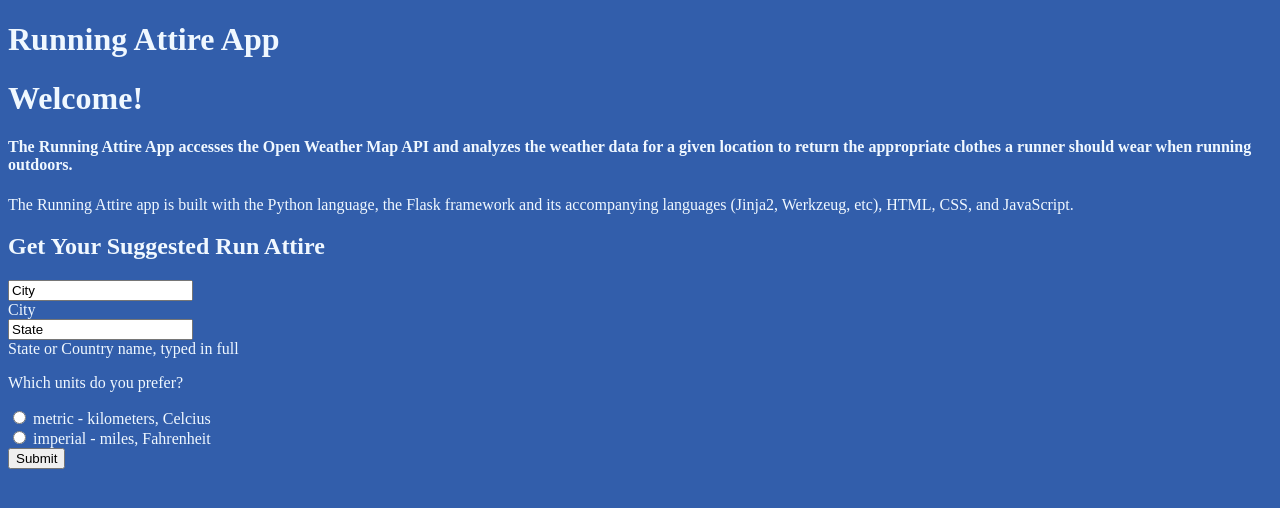
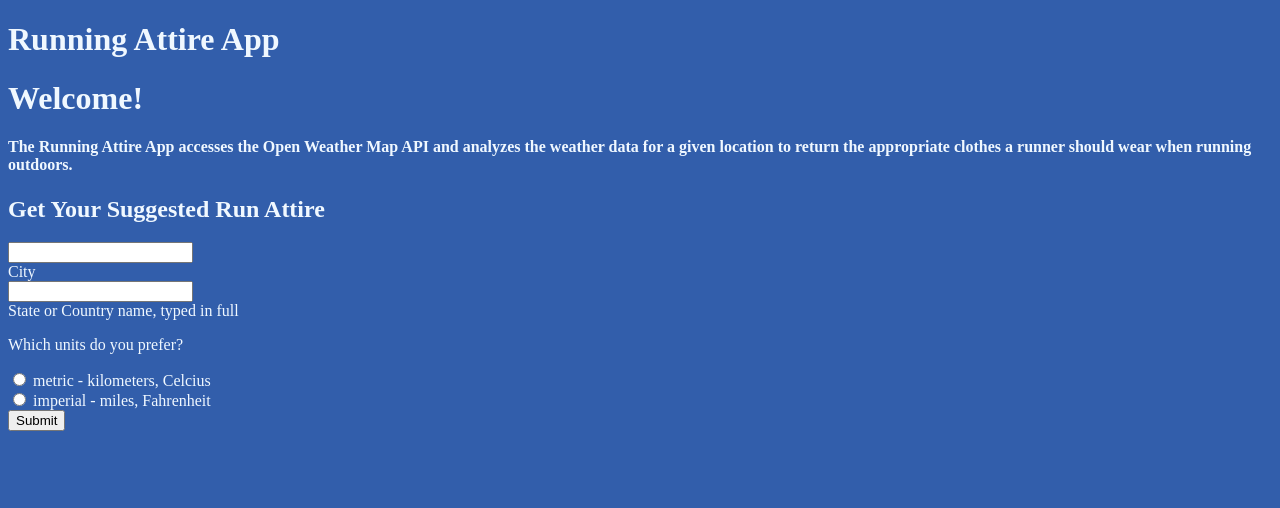
Before and after one commit to MeghanPund/API_Practice, a Flask app: page / in a window 1280 px wide. Shown: the top 508 px of the page. Run offline with Flask 2, Linux system fonts and the light colour scheme.

Commit message:
removed 'City' and 'State' from input boxes

```diff
--- a/templates/index.html
+++ b/templates/index.html
@@ -5,15 +5,14 @@
 <h4>The Running Attire App accesses the Open Weather Map API and analyzes
     the weather data for a given location to return the appropriate clothes
     a runner should wear when running outdoors.</h4>
-<p>The Running Attire app is built with the Python language, the Flask framework
-    and its accompanying languages (Jinja2, Werkzeug, etc), HTML, CSS, and JavaScript.</p>
+
 <div class="content">
     <h2>Get Your Suggested Run Attire</h2>
     <div class="form">
         <form action="/" method="POST">
-            <input type="text" name="city" id="city" value="City"><br>
+            <input type="text" name="city" id="city"><br>
             <label for="city">City</label><br>
-            <input type="text" name="state" id="state" value="State"><br>
+            <input type="text" name="state" id="state"><br>
             <label for="state">State or Country name, typed in full</label><br>
             <p>Which units do you prefer?</p>
             <input type="radio" id="metric" name="units" value="metric">
```
